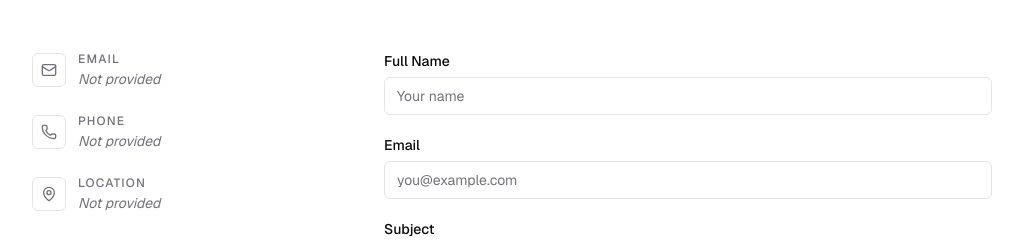
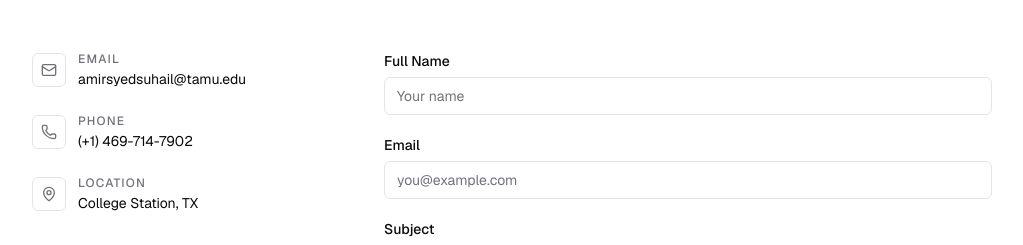
Before and after one commit to Amir-Suh/portfolio-website, a Next.js app: page /contact in a window 1280 px wide. Shown: the part 298-543 px from the top of the page, without its empty margins (128-1151 px from the left). Built offline with nearby package versions, Linux system fonts and the light colour scheme; no server answers.

Commit message:
fix: minor information adjustments

```diff
--- a/src/app/contact/page.tsx
+++ b/src/app/contact/page.tsx
@@ -13,17 +13,17 @@ const contactDetails = [
   {
     icon: Mail,
     label: "Email",
-    value: "", // TODO: add email
+    value: "amirsyedsuhail@tamu.edu", // TODO: add email
   },
   {
     icon: Phone,
     label: "Phone",
-    value: "", // TODO: add phone number
+    value: "(+1) 469-714-7902", // TODO: add phone number
   },
   {
     icon: MapPin,
     label: "Location",
-    value: "", // TODO: add location
+    value: "College Station, TX", // TODO: add location
   },
 ] as const;
 
--- a/src/data/skills.ts
+++ b/src/data/skills.ts
@@ -6,11 +6,11 @@ export interface SkillCategory {
 export const skillCategories: SkillCategory[] = [
   {
     name: "Languages",
-    skills: ["Python", "TypeScript", "JavaScript", "C++", "Java", "SQL"],
+    skills: ["Python", "C", "C++", "TypeScript", "JavaScript", "Java", "SQL", "HTML", "CSS", "R", "Haskell"],
   },
   {
     name: "Frameworks & Libraries",
-    skills: ["Next.js", "React", "Node.js", "FastAPI", "Tailwind CSS"],
+    skills: ["NumPy", "pandas", "tensorflow", "sickit-learn", "matplotlib", "Next.js", "React", "Node.js", "FastAPI", "Tailwind CSS"],
   },
   {
     name: "Tools & Platforms",
```
